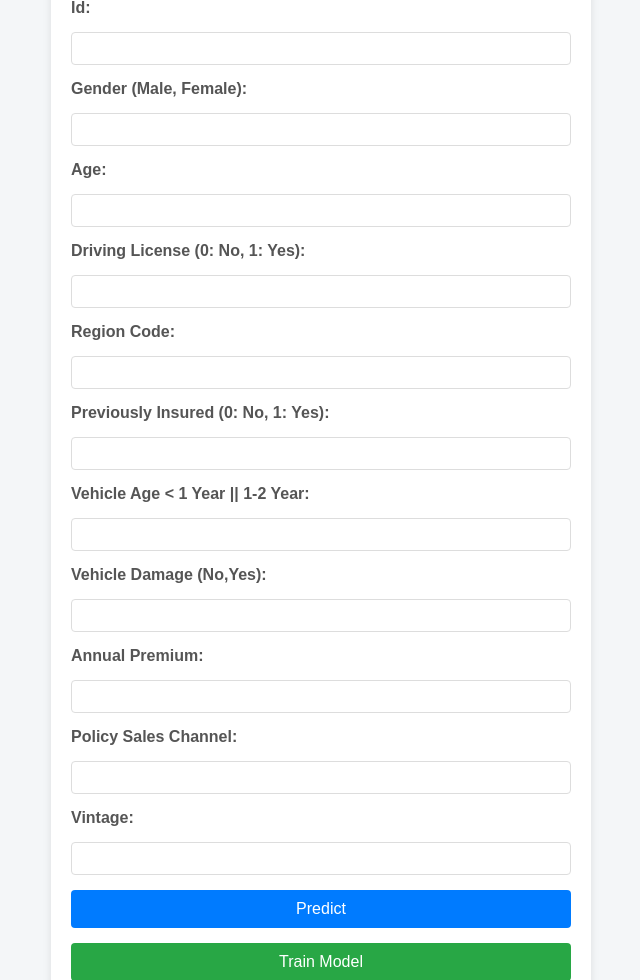
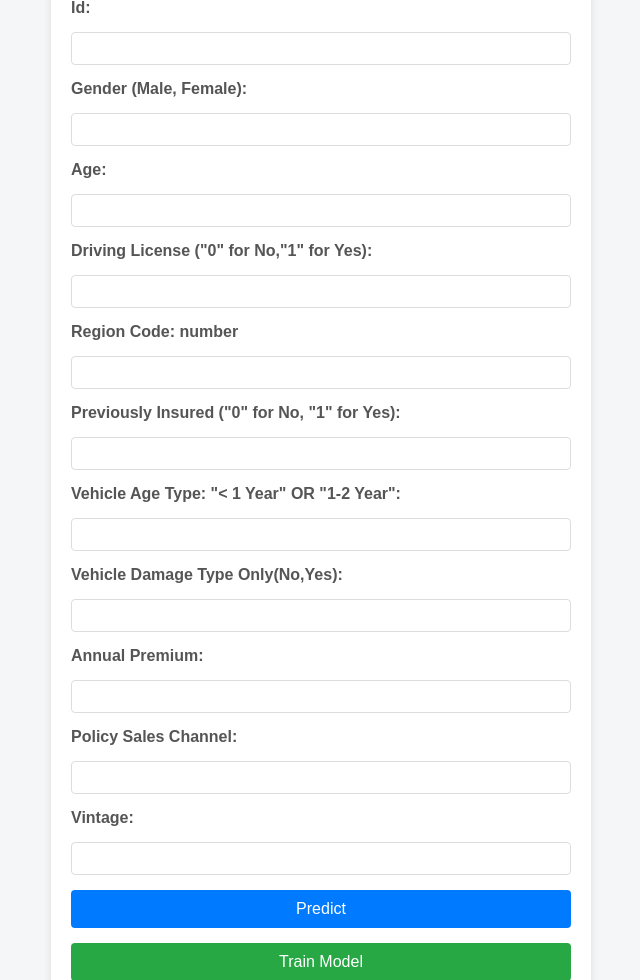
Before and after one commit to hafizmusanadeem/Vehicle-Insurance-System-Complete-End-to-End-ML-Project, a FastAPI app: page / in a window 1280 px wide. Shown: the part 101-1081 px from the top of the page, without its empty margins (319-959 px from the left). Run offline with FastAPI, Linux system fonts and the light colour scheme; parts of the project's set-up code (start-up, migrations or seed data) failed here and were passed over.

Commit message:
Working Local App Final Version

```diff
--- a/src/pipline/prediction_pipeline.py
+++ b/src/pipline/prediction_pipeline.py
@@ -92,8 +92,9 @@ class VehicleDataClassifier:
                 bucket_name=self.prediction_pipeline_config.model_bucket_name,
                 model_path=self.prediction_pipeline_config.model_file_path
             )
+            logging.info("Going for Prediction")
             result = model.predict(dataframe)
-
+            logging.info("Result is Loaded")
             return result
 
         except Exception as e:
--- a/templates/index.html
+++ b/templates/index.html
@@ -16,25 +16,25 @@
             <input type="number" id="id", name="id" required>
 
             <label for="Gender">Gender (Male, Female):</label>
-            <input type="number" id="Gender" name="Gender" required>
+            <input type="text" id="Gender" name="Gender" required>
 
             <label for="Age">Age:</label>
             <input type="number" id="Age" name="Age" required>
 
-            <label for="Driving_License">Driving License (0: No, 1: Yes):</label>
+            <label for="Driving_License">Driving License ("0" for No,"1" for Yes):</label>
             <input type="number" id="Driving_License" name="Driving_License" required>
 
-            <label for="Region_Code">Region Code:</label>
+            <label for="Region_Code">Region Code: number</label>
             <input type="number" step="0.01" id="Region_Code" name="Region_Code" required>
 
-            <label for="Previously_Insured">Previously Insured (0: No, 1: Yes):</label>
+            <label for="Previously_Insured">Previously Insured ("0" for No, "1" for Yes):</label>
             <input type="number" id="Previously_Insured" name="Previously_Insured" required>
 
-            <label for="Vehicle_Age_lt_1_Year">Vehicle Age < 1 Year || 1-2 Year:</label>
-            <input type="number" id="Vehicle_Age_lt_1_Year" name="Vehicle_Age_lt_1_Year" required>
+            <label for="Vehicle_Age_lt_1_Year">Vehicle Age Type: "< 1 Year" OR "1-2 Year":</label>
+            <input type="text" id="Vehicle_Age_lt_1_Year" name="Vehicle_Age_lt_1_Year" required>
 
-            <label for="Vehicle_Damage">Vehicle Damage (No,Yes):</label>
-            <input type="number" id="Vehicle_Damage" name="Vehicle_Damage" required>
+            <label for="Vehicle_Damage">Vehicle Damage Type Only(No,Yes):</label>
+            <input type="text" id="Vehicle_Damage" name="Vehicle_Damage" required>
 
             <label for="Annual_Premium">Annual Premium:</label>
             <input type="number" step="0.01" id="Annual_Premium" name="Annual_Premium" required>
```
